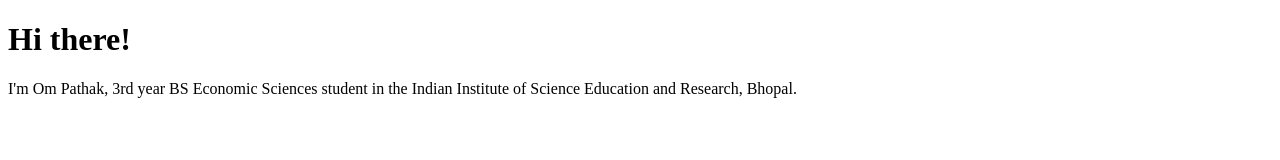
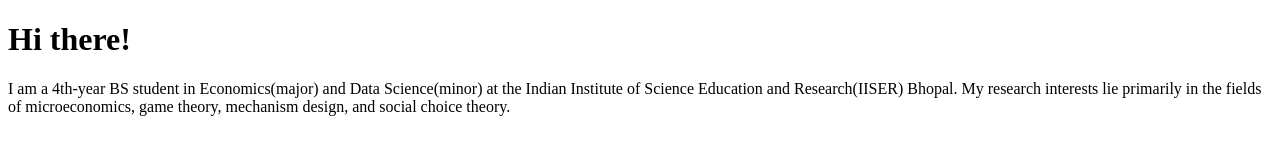
Before and after one commit to om-pathak/om-pathak.github.io, a plain HTML site: page index.html in a window 1280 px wide. Drawn offline with Linux system fonts and the light colour scheme.

Commit message:
Update index.html

```diff
--- a/index.html
+++ b/index.html
@@ -2,6 +2,6 @@
 <html>
 <body>
 <h1>Hi there!</h1>
-<p> I'm Om Pathak, 3rd year BS Economic Sciences student in the Indian Institute of Science Education and Research, Bhopal.</p>
+<p>I am a 4th-year BS student in Economics(major) and Data Science(minor) at the Indian Institute of Science Education and Research(IISER) Bhopal. My research interests lie primarily in the fields of microeconomics, game theory, mechanism design, and social choice theory.</p>
 </body>
 </html>
```
